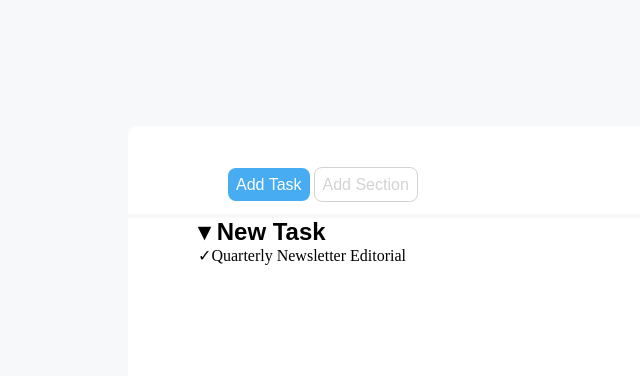
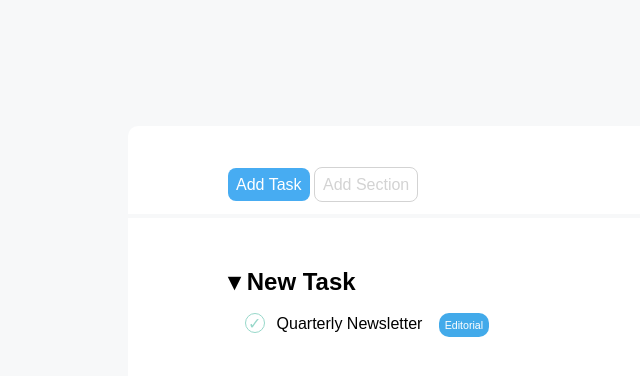
Before and after one commit to CarmeloZiino/html-css-toboolist, a plain HTML site: page index.html in a window 1280 px wide. Shown: the part 92-468 px from the top of the page, without its empty margins (0-640 px from the left). Drawn offline with Linux system fonts and the light colour scheme.

Commit message:
Primi accorgimenti Css per verificare il confronto con l'immagine guida

```diff
--- a/css/style.css
+++ b/css/style.css
@@ -14,6 +14,7 @@ header {
 
 body {
   background-color: #f7f8f9;
+  font-family:sans-serif;
 }
 
 #contenitore {
@@ -55,7 +56,8 @@ hr {
 }
 
 .check-list {
-    margin-left: 10%;
+    margin-left: 100px;
+    margin-top: 50px;
 }
 
 .title-check-list {
@@ -65,5 +67,29 @@ hr {
     }
 
 .list {
+padding: 5px;
 
 }
+
+
+.check-mark {
+    color: #97D8CA;
+    border: 1px solid #97D8CA;
+    border-radius: 50%;
+    width: 20px;
+    height: 20px;
+    display: inline-block;
+    text-align: center;
+    margin: 2%
+
+}
+
+.type {
+    font-size: 8pt;
+    color: white;
+
+    background-color: #42AAEA;
+    padding: 6px;
+    border-radius: 10px;
+    margin: 2%
+}
```
